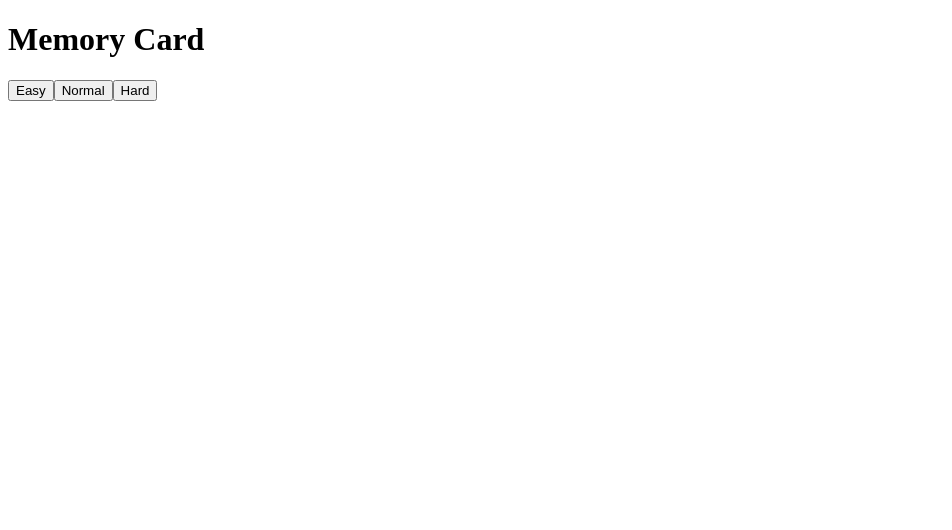
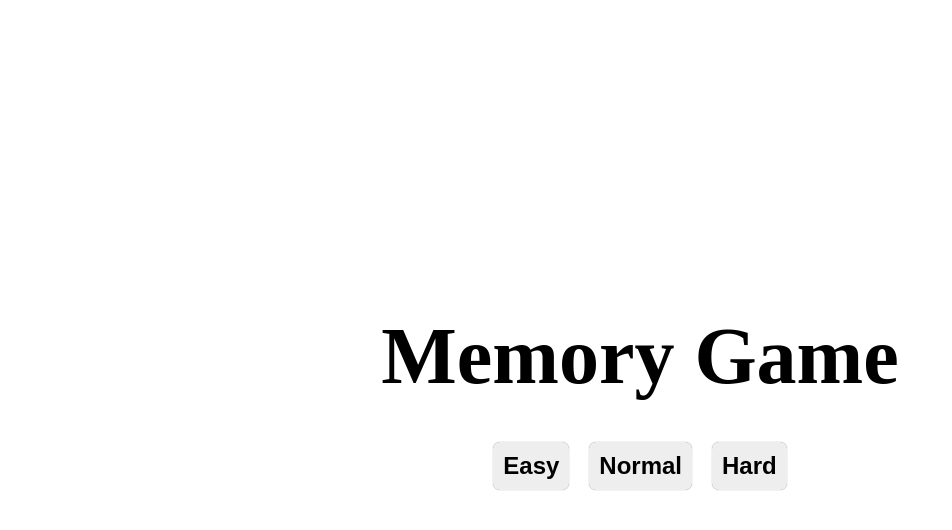
Before and after one commit to LukBlan/memory-card-game, a React (Vite) app: page / in a window 1280 px wide. Shown: the top 530 px of the page, without its empty margins (0-952 px from the left). Built offline with nearby package versions, Linux system fonts and the light colour scheme.

Commit message:
Add basic start screen styles

```diff
--- a/src/components/App.jsx
+++ b/src/components/App.jsx
@@ -4,7 +4,7 @@ function App() {
   return (
     <>
       <header>
-        <h1>Memory Card</h1>
+        <h1>Memory Game</h1>
       </header>
       <Game />
     </>
--- a/src/components/DifficultyButton.jsx
+++ b/src/components/DifficultyButton.jsx
@@ -1,5 +1,5 @@
 function DifficultyButton({ difficulty, onClick}) {
-  return <button onClick={onClick}>{difficulty.name}</button>
+  return <button className="difficulty-button" onClick={onClick}>{difficulty.name}</button>
 }
 
 export { DifficultyButton }
--- a/src/components/StartScreen.jsx
+++ b/src/components/StartScreen.jsx
@@ -2,13 +2,13 @@ import {DifficultyButton} from "./DifficultyButton.jsx";
 
 function StartScreen({difficulties, onDifficultyChange}) {
   return (
-    <>
+    <ul className="difficulty-buttons-list">
       {
-        difficulties.map(
-          difficulty => <DifficultyButton key={difficulty.name} difficulty={difficulty} onClick={onDifficultyChange(difficulty)} />
-        )
+        difficulties.map(difficulty => <DifficultyButton key={difficulty.name}
+                                                         difficulty={difficulty}
+                                                         onClick={onDifficultyChange(difficulty)} />)
       }
-    </>
+    </ul>
   )
 }
 
--- a/src/main.jsx
+++ b/src/main.jsx
@@ -1,9 +1,7 @@
-import React from 'react'
 import ReactDOM from 'react-dom/client'
 import { App } from './components/App.jsx'
+import "./styles.css"
 
-const app = (
-    <App />
-)
+const app = <App />
 const root = ReactDOM.createRoot(document.getElementById('root'))
 root.render(app)
--- /dev/null
+++ b/src/styles.css
@@ -0,0 +1,45 @@
+*, *::after, *::before {
+  margin: 0;
+  padding: 0;
+  box-sizing: border-box;
+  /* outline: 1px solid red*/
+}
+
+html, body, #root {
+  height: 100%;
+}
+
+#root {
+  display: grid;
+  grid-template-rows: min-content min-content;
+  gap: 40px;
+  align-items: center;
+  align-content: center;
+}
+
+h1 {
+  text-align: center;
+  font-size: 5rem;
+}
+
+.difficulty-buttons-list {
+  display: flex;
+  gap: 20px;
+  justify-content: center;
+}
+
+.difficulty-button {
+  border: none;
+  appearance: none;
+  background-color: #eee;
+  padding: 10px 10px;
+  font-weight: bold;
+  border-radius: 7px;
+  box-shadow: 0 0 1px rgba(0,0,0,0.5);
+  font-size: 1.5rem;
+  cursor: pointer;
+}
+
+.difficulty-button:hover {
+  background-color: #ccc;
+}
```
